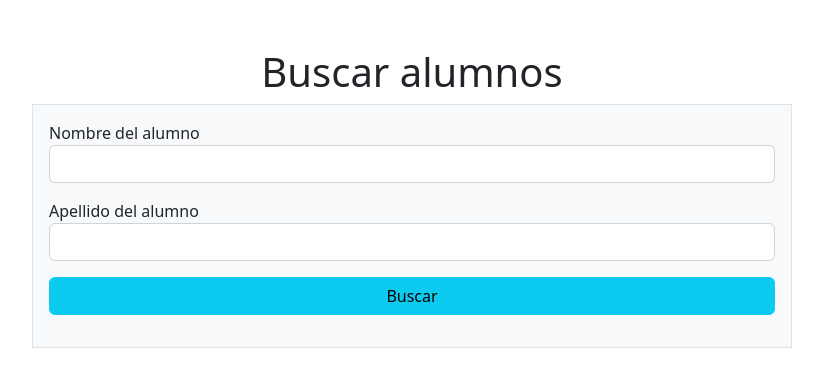
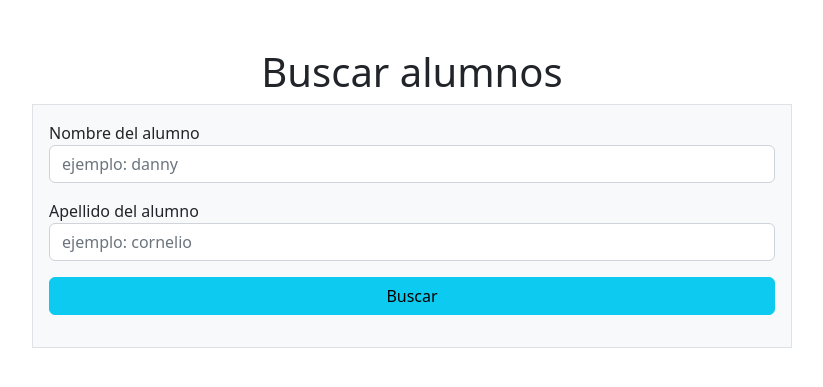
Before and after one commit to dannycornelio/final_cornelio, a PHP site: page /buscar.php in a window 1280 px wide. Shown: the part 56-443 px from the top of the page, without its empty margins (228-1051 px from the left). Run offline with PHP 8.4, Linux system fonts and the light colour scheme.

Commit message:
modificacion en el codigo de la aplicacion

```diff
--- a/vistas/alumnos/buscar.php
+++ b/vistas/alumnos/buscar.php
@@ -8,13 +8,13 @@
                 <div class="row mb-3">
                     <div class="col">
                         <label for="alu_nombre">Nombre del alumno</label>
-                        <input type="text" name="alu_nombre" id="alu_nombre" class="form-control">
+                        <input type="text" name="alu_nombre" id="alu_nombre" class="form-control" placeholder="ejemplo: danny">
                     </div>
                 </div>
                 <div class="row mb-3">
                     <div class="col">
                         <label for="alu_apellido">Apellido del alumno</label>
-                        <input type="text" name="alu_apellido" id="alu_apellido" class="form-control">
+                        <input type="text" name="alu_apellido" id="alu_apellido" class="form-control" placeholder="ejemplo: cornelio">
                     </div>
                 </div>
                 <div class="row mb-3">
--- a/vistas/alumnos/modificar.php
+++ b/vistas/alumnos/modificar.php
@@ -18,7 +18,7 @@ require '../../modelos/Alumnos.php';
         <h1 class="text-center">Modificar alumnos</h1>
         <div class="row justify-content-center">
             <form action="/final_cornelio/controladores/alumnos/modificar.php" method="POST" class="col-lg-8 border bg-light p-3">
-                <input type="hidden" name="id_alumnos"  value="<?= $alumnos[0]['ID_ALUMNOS'] ?>" >
+                <input type="hidden" name="id_alumnos"  value="<?= $alumnos[0]['ID_ALUMNOS'] ?>"  >
 
                 <div class="row mb-3">
                 <div class="col">
--- a/vistas/calificaciones/index.php
+++ b/vistas/calificaciones/index.php
@@ -46,7 +46,7 @@ try {
                 </div>
                 <div class="col-lg-4">
                     <label for="calificacion1">Punteo</label>
-                    <input type="number" step="any" name="calif_punteo" id="calificacion1" class="form-control">
+                    <input type="number" step="any" name="calif_punteo" id="calificacion1" class="form-control" placeholder="ejemplo: 75.50">
                 </div>
             </div>
             <div class="row mb-3">
--- a/vistas/materias/buscar.php
+++ b/vistas/materias/buscar.php
@@ -8,7 +8,7 @@
                 <div class="row mb-3">
                     <div class="col">
                         <label for="ma_nombre">Nombre de la Materia</label>
-                        <input type="text" name="ma_nombre" id="ma_nombre" class="form-control">
+                        <input type="text" name="ma_nombre" id="ma_nombre" class="form-control" placeholder="ejemplo: ingenieria de software">
                     </div>
                 </div>
                     <div class="col">
--- a/vistas/materias/index.php
+++ b/vistas/materias/index.php
@@ -8,7 +8,7 @@
                 <div class="row mb-3">
                     <div class="col">
                         <label for="ma_nombre">Ingrese el nombre del materias</label>
-                        <input type="text" name="ma_nombre" id="ma_nombre" class="form-control">
+                        <input type="text" name="ma_nombre" id="ma_nombre" class="form-control" placeholder="ejemplo: ingenieria de software">
                     </div>
                 </div>
                 <div class="row mb-3">
```
